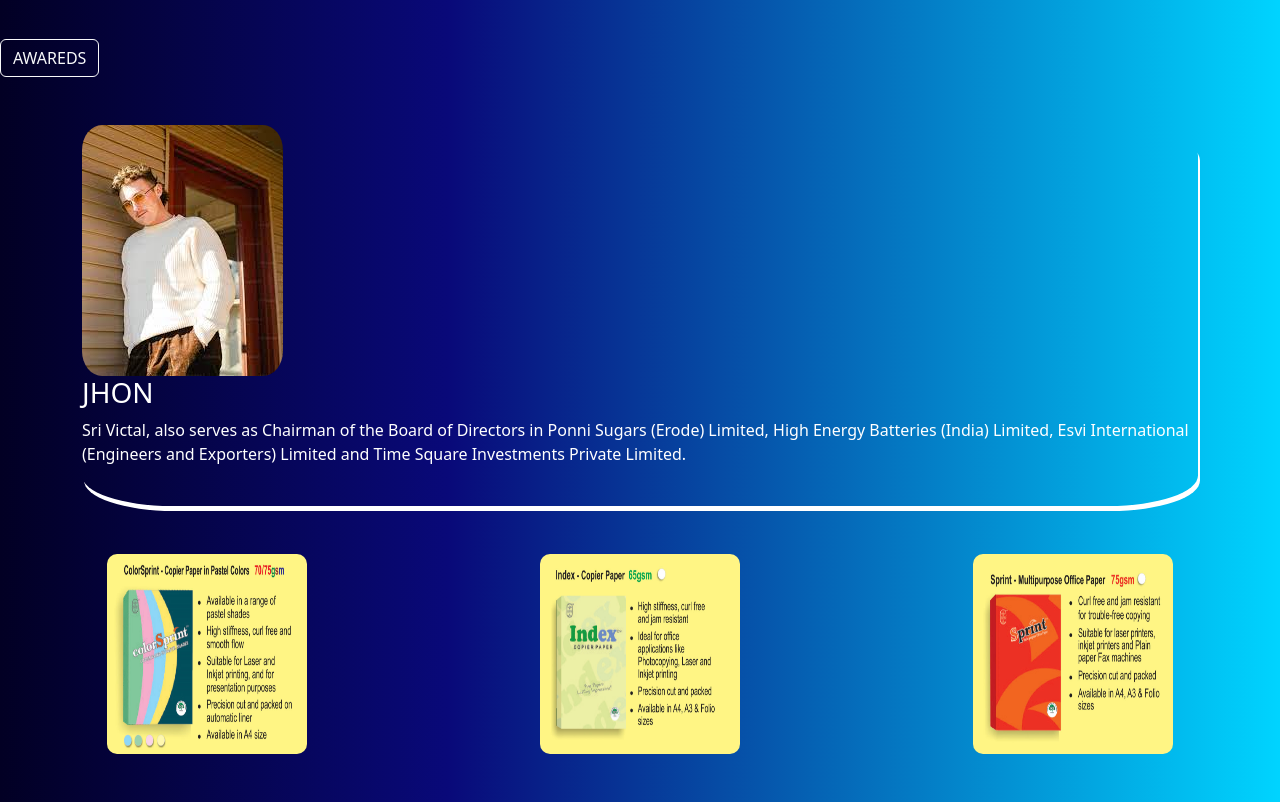
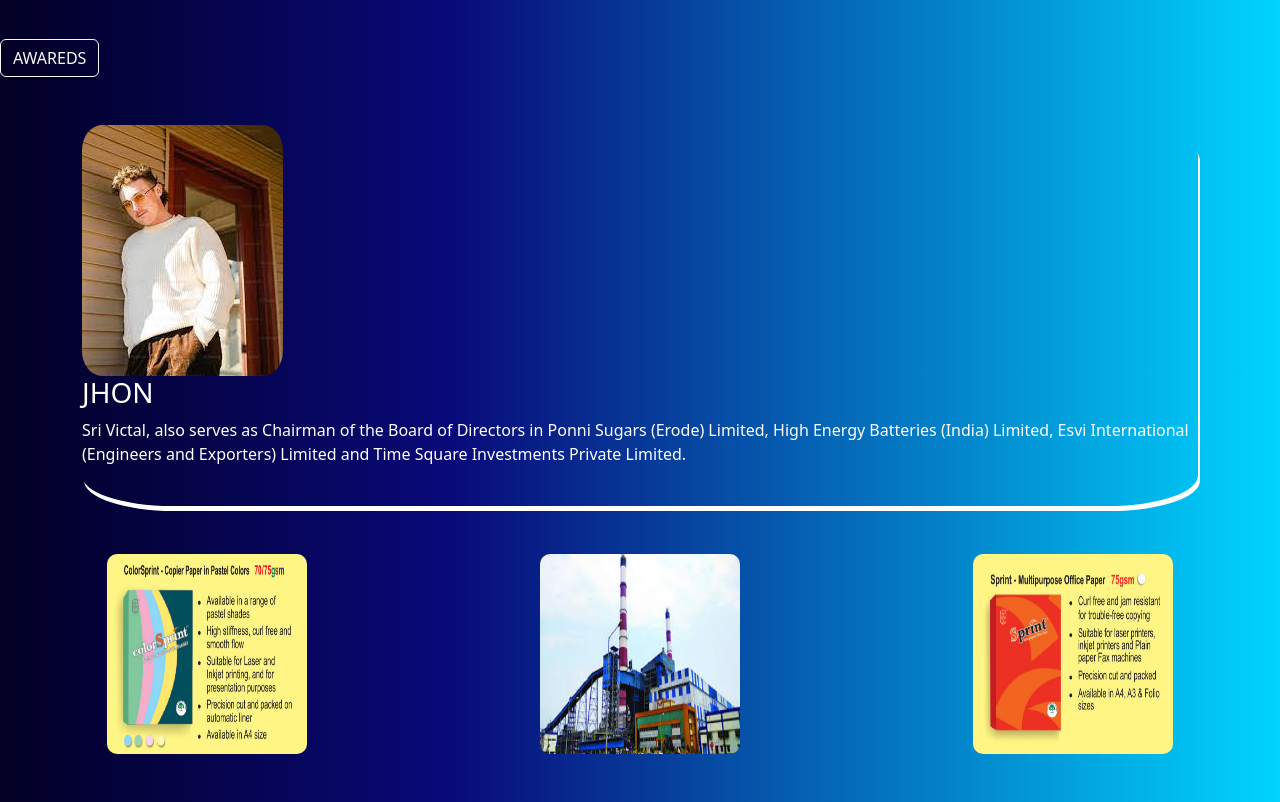
Before and after one commit to srilaxmanan/Paper-Company, a plain HTML site: page sites/indexmm.html in a window 1280 px wide. Shown: the part 135-937 px from the top of the page. Drawn offline with nearby package versions, Linux system fonts and the light colour scheme.

Commit message:
Update indexmm.html

```diff
--- a/sites/indexmm.html
+++ b/sites/indexmm.html
@@ -71,7 +71,7 @@
               <img src="../img/p3.jpg" class="img1" alt="Product 1">
           </div>
           <div class="product">
-              <img src="../img/p1.jpg" class="img1" alt="Product 2">
+              <img src="../img/br.jpg" class="img1" alt="Product 2">
           </div>
           <div class="product">
               <img src="../img/p2.jpg" class="img1" alt="Product 3">
```
